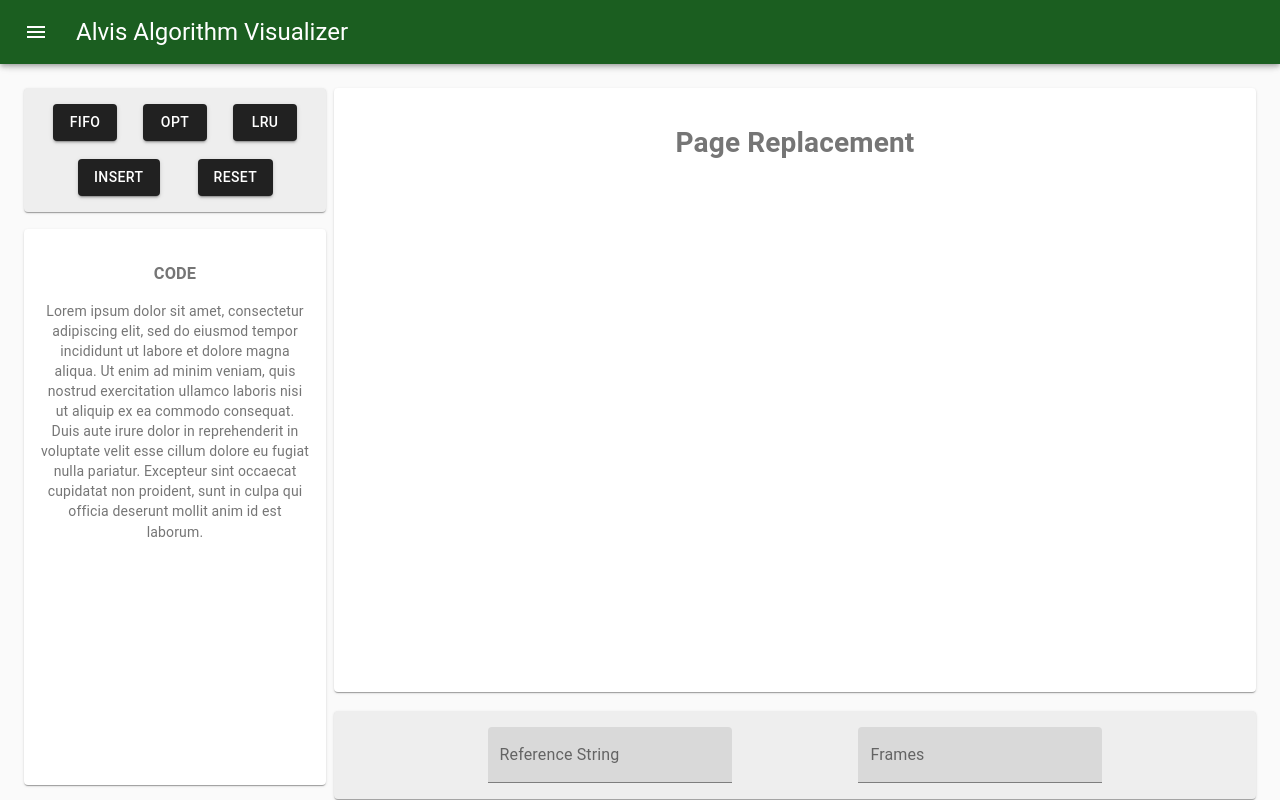
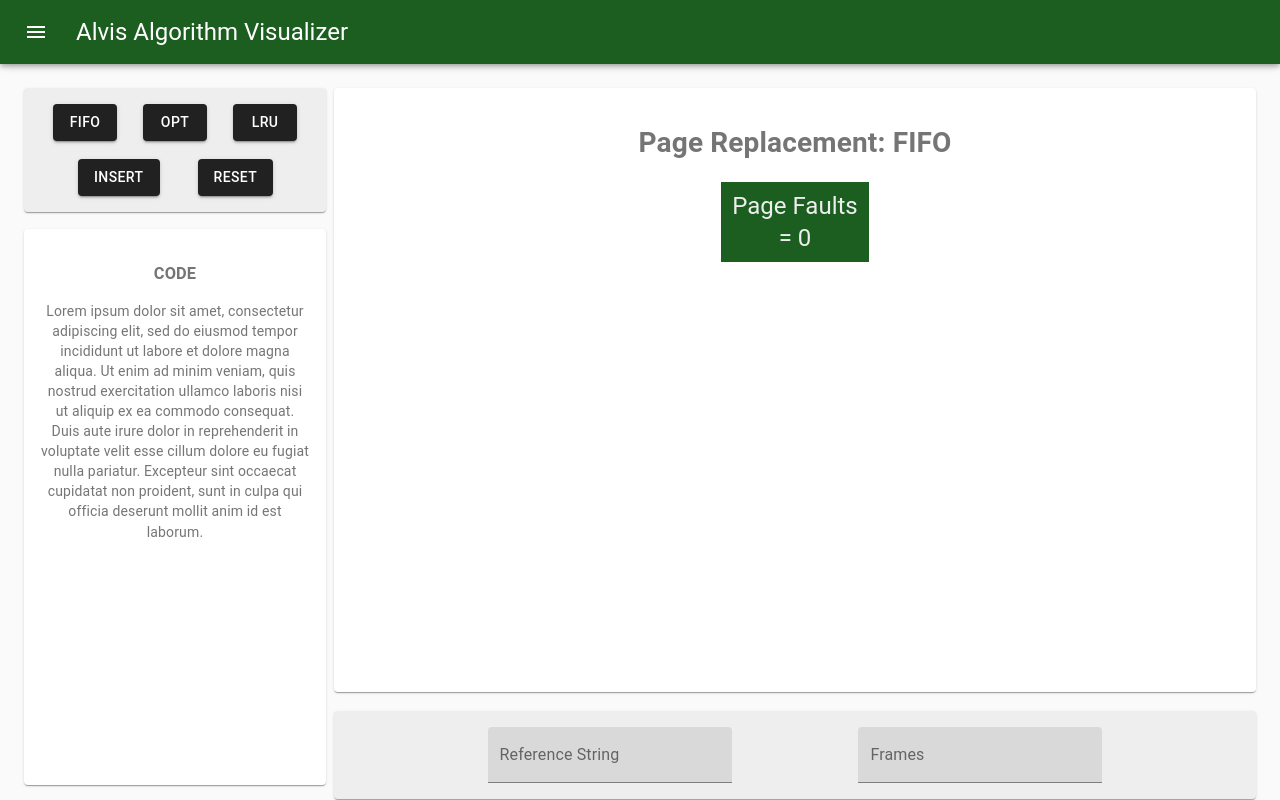
Before and after one commit to rblocker1017/Alvis-rblocker, a React (Create React App) app: page / in a window 1280 px wide. Built offline with nearby package versions, Linux system fonts and the light colour scheme.

Commit message:
page fault display, background colors kinda working

```diff
--- a/src/pages/PageReplacement.js
+++ b/src/pages/PageReplacement.js
@@ -11,19 +11,26 @@ import MenuItem from '@material-ui/core/MenuItem';
 import Select from '@material-ui/core/Select';
 import Box from '@material-ui/core/Box';
 import Container from '@material-ui/core/Container';
-import { grey, orange } from '@material-ui/core/colors';
+import { grey, green } from '@material-ui/core/colors';
 
 
 const useStyles = makeStyles((theme) => ({
   root: {
     flexGrow: 1,
   },
+  table: {
+    backgroundColor: green[900],
+    color: grey[200],
+    textAlign: 'center',
+    padding: theme.spacing(1)
+  },
   paper: {
     padding: theme.spacing(2),
     textAlign: 'center',
     color: theme.palette.text.secondary,
     height: "125%",
-    width: "100%"
+    width: "100%",
+    fixed: true
   },
   buttons:
   {
@@ -35,7 +42,6 @@ const useStyles = makeStyles((theme) => ({
   },
   code:
   {
-
     padding: theme.spacing(2),
     textAlign: 'center',
     color: theme.palette.text.secondary,
@@ -57,7 +63,7 @@ export default function PageReplacement() {
     const [input, setinput] = useState([]);
     const [displayBoolean, setDisplayBoolean] = useState(false);
     const [answer, setAnswer] = useState([]);
-    const [type, settype] = useState("")
+    const [type, settype] = useState(": FIFO")
 
     function runFIFO(){
       settype(": FIFO");
@@ -316,8 +322,6 @@ export default function PageReplacement() {
                     }
                     console.log("VAL after for: " + val)
 
-
-
                     s.delete(val);
                     s.add(pages[i])
                     console.log(prevStruct)
@@ -356,13 +360,12 @@ export default function PageReplacement() {
         setAnswer(fcfsPageReplacement(input, frames));
         setDisplayBoolean(true);
         console.log(answer.toString());
-
     }
 
 
     const tableHeader = input.map((page) => {
         return (
-            <th style={{ color: 'Green', fontSize: "30px", align: 'center' }} >{page}</th>
+            <th style={{ color: 'Black', fontSize: "40px", align: 'center' }} >{page}</th>
 
         );
 
@@ -370,17 +373,13 @@ export default function PageReplacement() {
 
     const displayTable = answer.map((ans) => {
         return (<>
-
             <td>
                 {ans.column.map((page) =>
-                    <tr style={{ color: 'Black', fontSize: "30px", align: 'center' }} >{JSON.stringify(page)}</tr>
+                    <tr style={{ backgroundColor: 'darkgreen', color: 'white', fontSize: "40px", }} >{JSON.stringify(page)}</tr>
                 )}
                 <p>{ans.fault}</p>
             </td>
-
-
         </>
-
         );
 
   })
@@ -391,6 +390,9 @@ export default function PageReplacement() {
     palette:{
       primary:{
         main: grey[900],
+      },
+      secondary:{
+        main: green[900]
       }
     }
   })
@@ -448,15 +450,20 @@ export default function PageReplacement() {
               Page Replacement{type}
             </h1>
             <div style={{ display: "flex", justifyContent: "center", alignItems: "center" }}>
-
-                <table
-                >
+                <table>
                   <tr>{tableHeader}</tr>
                   {displayTable}
                 </table>
-
               </div>
 
+              <Grid item container>
+                <Grid item xs = {5}></Grid>
+                <Grid item xs = {2}>
+                  <Typography className={classes.table} variant="h5" gutterBottom>
+                    Page Faults = {faultCount}
+                  </Typography>
+                </Grid>
+              </Grid>
           </Paper>
             <h1>
             </h1>
```
